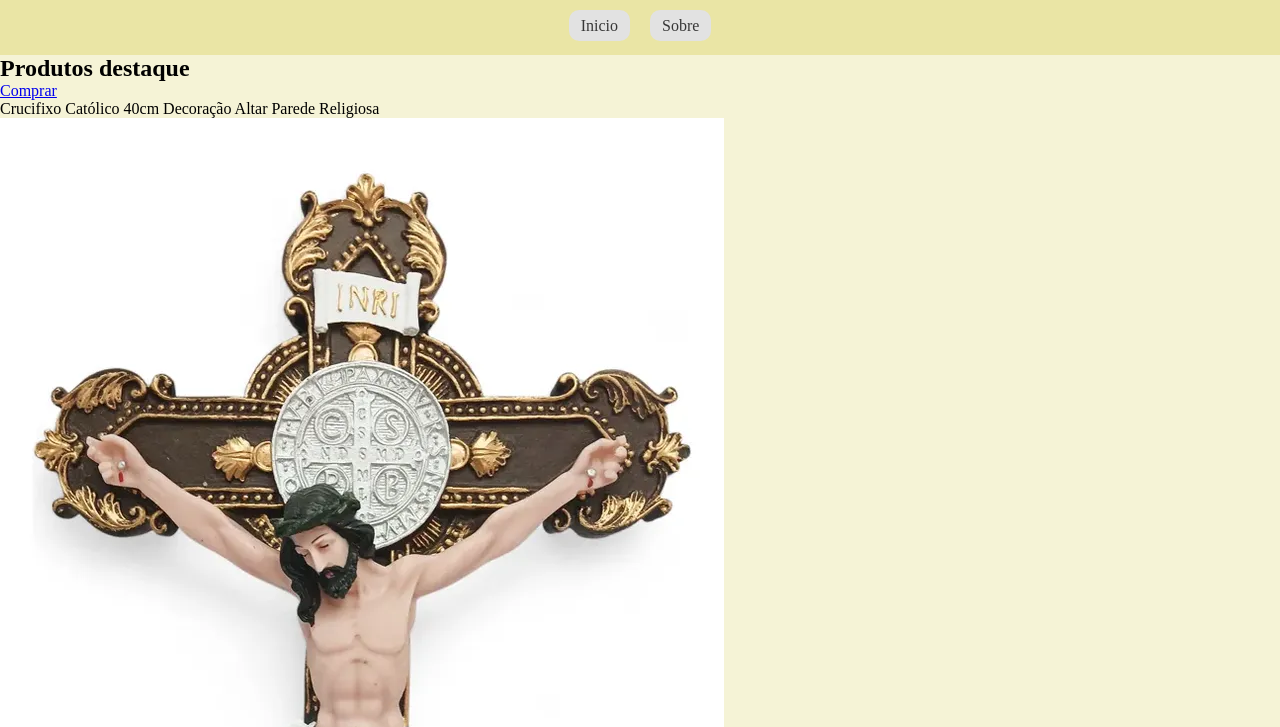
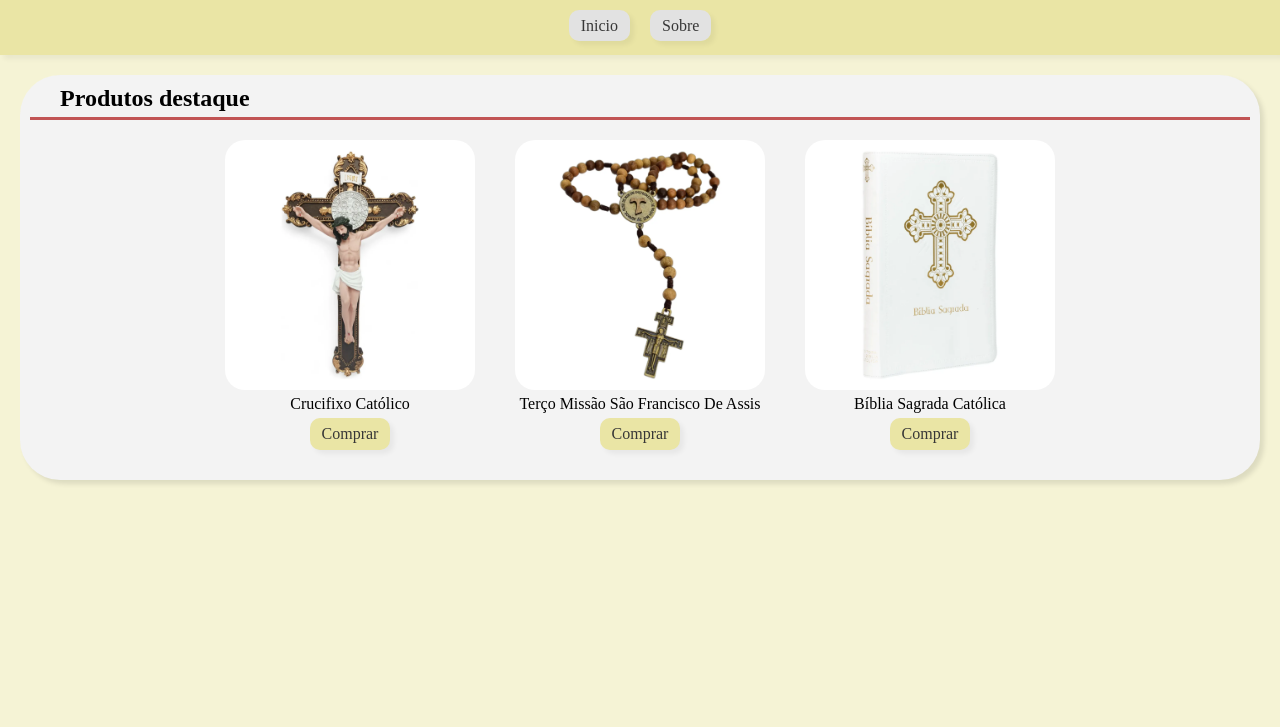
Before and after one commit to angeloospanhol-oss/PAX-Store, a plain HTML site: page index.html in a window 1280 px wide. Shown: the part 73-800 px from the top of the page. Drawn offline with Linux system fonts and the light colour scheme.

Commit message:
Atualizando e adicionando coisas novas no index.html e no style.css

```diff
--- a/index.html
+++ b/index.html
@@ -30,22 +30,38 @@
 
     <main>
         <div class="corpo">
-            <div class="produtoDestaque">
-                <h2>Produtos destaque</h2>
 
-                <a href="https://www.mercadolivre.com.br/crucifixo-catolico-40cm-decoracao-altar-parede-religiosa/up/MLBU3908695270?pdp_filters=item_id:MLB4608508359#is_advertising=true&searchVariation=MLBU3908695270&backend_model=search-backend&be_origin=backend&position=2&search_layout=grid&type=pad&tracking_id=34056652-09b1-47c5-89e7-c2e89e0ed972&ad_domain=VQCATCORE_LST&ad_position=2&ad_click_id=Mjk5OWNlNDMtNTUwNS00OTY4LWI4NmYtODMyYmRiZjQ1MjE5" target="_blank">Comprar</a>
-                <p>Crucifixo Católico 40cm Decoração Altar Parede Religiosa</p>
-                <img src="icons/crucifixo_catolico_jesus.webp" alt="crucifixo_catolico_jesus">
+            <section class="produtoDestaque">
 
-                <a href="https://www.mercadolivre.com.br/terco-missao-sao-francisco-de-assis-conta-madeira-8mm-ar4192/up/MLBU3377891994#polycard_client=search-desktop&float_highlight=last_unit&be_origin=backend&overlay_label=not_apply&search_layout=grid&position=40&type=product&tracking_id=9345cd86-b428-4732-8a20-54e2a2165a33&overlay_label_capability=not_apply&wid=MLB5613367294&sid=search" target="_blank">Comprar</a>
-                <p>Terço Missão São Francisco De Assis Conta Madeira 8mm Ar4192</p>
-                <img src="icons/terco_sao_francisco.webp" alt="terco_sao_francisco">
+                <h2 class="tituloDestaque">Produtos destaque</h2>
 
-                <a href="https://www.mercadolivre.com.br/biblia-sagrada-catolica-ntlh-letra-grande-fonte-leitura-perfeita-capa-luxo-branca-cruz-casa-dos-livros/p/MLB47261759#polycard_client=search-desktop&be_origin=backend&overlay_label=not_apply&search_layout=grid&position=5&type=product&tracking_id=c99300df-b6b6-4ac5-a321-60945c446c6f&overlay_label_capability=not_apply&wid=MLB4008212857&sid=search" target="_blank">Comprar</a>
-                <p>Bíblia Sagrada Católica NTLH, Letra grande, Fonte Leitura Perfeita, Capa luxo Branca Cruz</p>
-                <img src="icons/biblia_sagrada.webp" alt="biblia_sagrada">
-            </div>
+                <div class="divisaoDestaque">
+
+                    <div class="setorDestaque">
+                        <img src="icons/crucifixo_catolico_jesus.webp" alt="crucifixo_catolico_jesus">
+                        <p>Crucifixo Católico</p>
+                        <a href="https://www.mercadolivre.com.br/crucifixo-catolico-40cm-decoracao-altar-parede-religiosa/up/MLBU3908695270?pdp_filters=item_id:MLB4608508359#is_advertising=true&searchVariation=MLBU3908695270&backend_model=search-backend&be_origin=backend&position=2&search_layout=grid&type=pad&tracking_id=34056652-09b1-47c5-89e7-c2e89e0ed972&ad_domain=VQCATCORE_LST&ad_position=2&ad_click_id=Mjk5OWNlNDMtNTUwNS00OTY4LWI4NmYtODMyYmRiZjQ1MjE5"
+                            target="_blank">Comprar</a>
+                    </div>
+
+                    <div class="setorDestaque">
+                        <img src="icons/terco_sao_francisco.webp" alt="terco_sao_francisco">
+                        <p>Terço Missão São Francisco De Assis</p>
+                        <a href="https://www.mercadolivre.com.br/terco-missao-sao-francisco-de-assis-conta-madeira-8mm-ar4192/up/MLBU3377891994#polycard_client=search-desktop&float_highlight=last_unit&be_origin=backend&overlay_label=not_apply&search_layout=grid&position=40&type=product&tracking_id=9345cd86-b428-4732-8a20-54e2a2165a33&overlay_label_capability=not_apply&wid=MLB5613367294&sid=search"
+                            target="_blank">Comprar</a>
+                    </div>
+
+                    <div class="setorDestaque">
+                        <img src="icons/biblia_sagrada.webp" alt="biblia_sagrada">
+                        <p>Bíblia Sagrada Católica</p>
+                        <a href="https://www.mercadolivre.com.br/biblia-sagrada-catolica-ntlh-letra-grande-fonte-leitura-perfeita-capa-luxo-branca-cruz-casa-dos-livros/p/MLB47261759#polycard_client=search-desktop&be_origin=backend&overlay_label=not_apply&search_layout=grid&position=5&type=product&tracking_id=c99300df-b6b6-4ac5-a321-60945c446c6f&overlay_label_capability=not_apply&wid=MLB4008212857&sid=search"
+                            target="_blank">Comprar</a>
+                    </div>
+
+                </div>
+            </section>
         </div>
+
     </main>
 
 </body>
--- a/style.css
+++ b/style.css
@@ -15,6 +15,8 @@ header {
     text-align: center;
     align-items: center;
     justify-content: center;
+
+    box-shadow: 4px 4px 5px rgb(0, 0, 0, 0.05);
 }
 
 h1 {
@@ -49,14 +51,73 @@ nav a {
     background-color: #e2e2e2;
     text-decoration: none;
     color: #373737;
+
+    box-shadow: 4px 4px 5px rgb(0, 0, 0, 0.05);
 }
 
 nav a:hover {
     color: #ffffff;
     background-color: #c15454;
+    box-shadow: 4px 4px 5px rgb(0, 0, 0, 0.05);
 }
 
 /*=============== main ===============*/
-main {
+body {
     background-color: #eae5a575;
 }
+
+.produtoDestaque {
+    background-color: #f3f3f3;
+    box-shadow: 4px 4px 5px rgb(0, 0, 0, 0.10);
+
+    border-radius: 40px;
+    margin: 20px;
+    padding: 10px;
+}
+
+.produtoDestaque h2 {
+    border-bottom: 3px solid #c15454;
+
+    padding-left: 30px;
+    padding-bottom: 5px;
+}
+
+.divisaoDestaque {
+    justify-content: center;
+    display: flex;
+    padding: 20px;
+    gap: 40px;
+}
+
+.setorDestaque{
+    display: flex;
+    flex-direction: column;
+    align-items: center;
+    gap: 5px;
+}
+
+.setorDestaque a {
+    padding: 7px 12px ;
+    border-radius: 10px;
+    background-color: #eae5a5;
+    text-decoration: none;
+    color: #373737;
+    box-shadow: 4px 4px 5px rgb(0, 0, 0, 0.05);
+}
+
+.setorDestaque a:hover {
+    color: #ffffff;
+    background-color: #c15454;
+    box-shadow: 4px 4px 5px rgb(0, 0, 0, 0.05);
+}
+
+.corpo img {
+    height: 250px;
+    width: 250px;
+    border-radius: 20px;
+
+    background-color: #ffffff;
+
+    aspect-ratio: 1 / 1;
+    object-fit: contain;
+}
```
